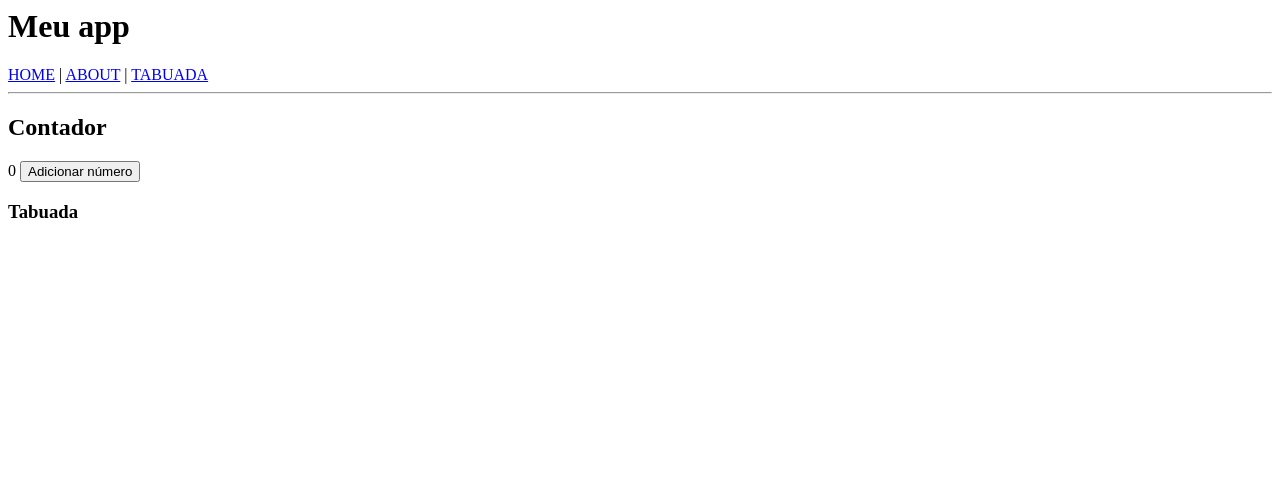
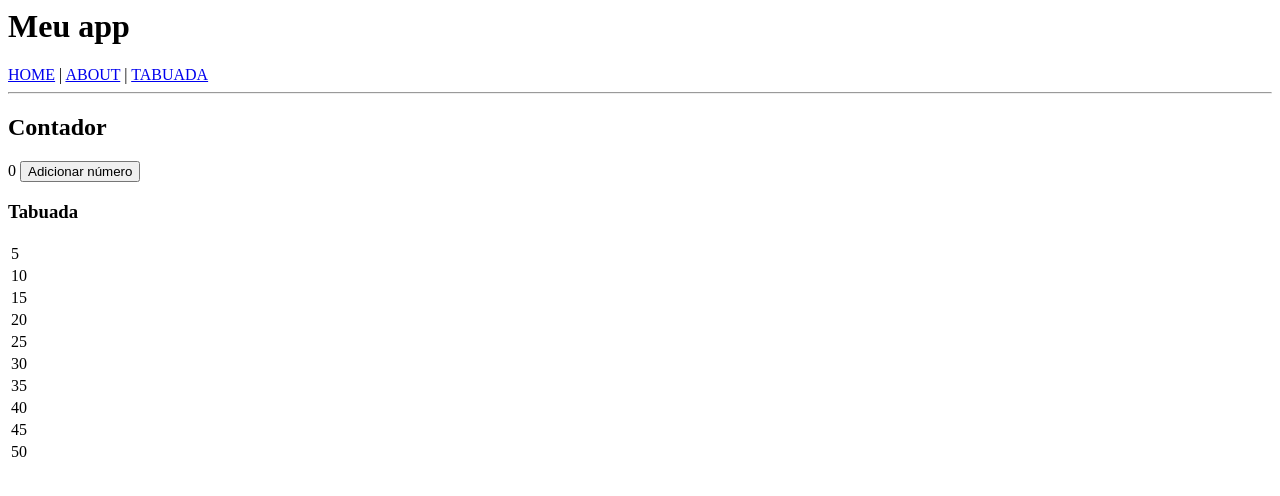
Before and after one commit to priscilafraifer/angular-ivy-zry5yu, an Angular app: page /tabuada in a window 1280 px wide. Shown: the top 496 px of the page. Built offline with nearby package versions, Linux system fonts and the light colour scheme.

Commit message:
1 file modified

```diff
--- a/src/app/tabuada/tabuada.component.html
+++ b/src/app/tabuada/tabuada.component.html
@@ -2,7 +2,7 @@
 <p>{{ counter }}&nbsp;<button (click)="add()">Adicionar número</button></p>
 <h3>Tabuada</h3>
 <table>
-  <tr ngFor="let n of getRandomNumbers()">
-    <td>{{n}}</td>
+  <tr *ngFor="let n of getRandomNumbers()">
+    <td>{{ n }}</td>
   </tr>
 </table>
```
